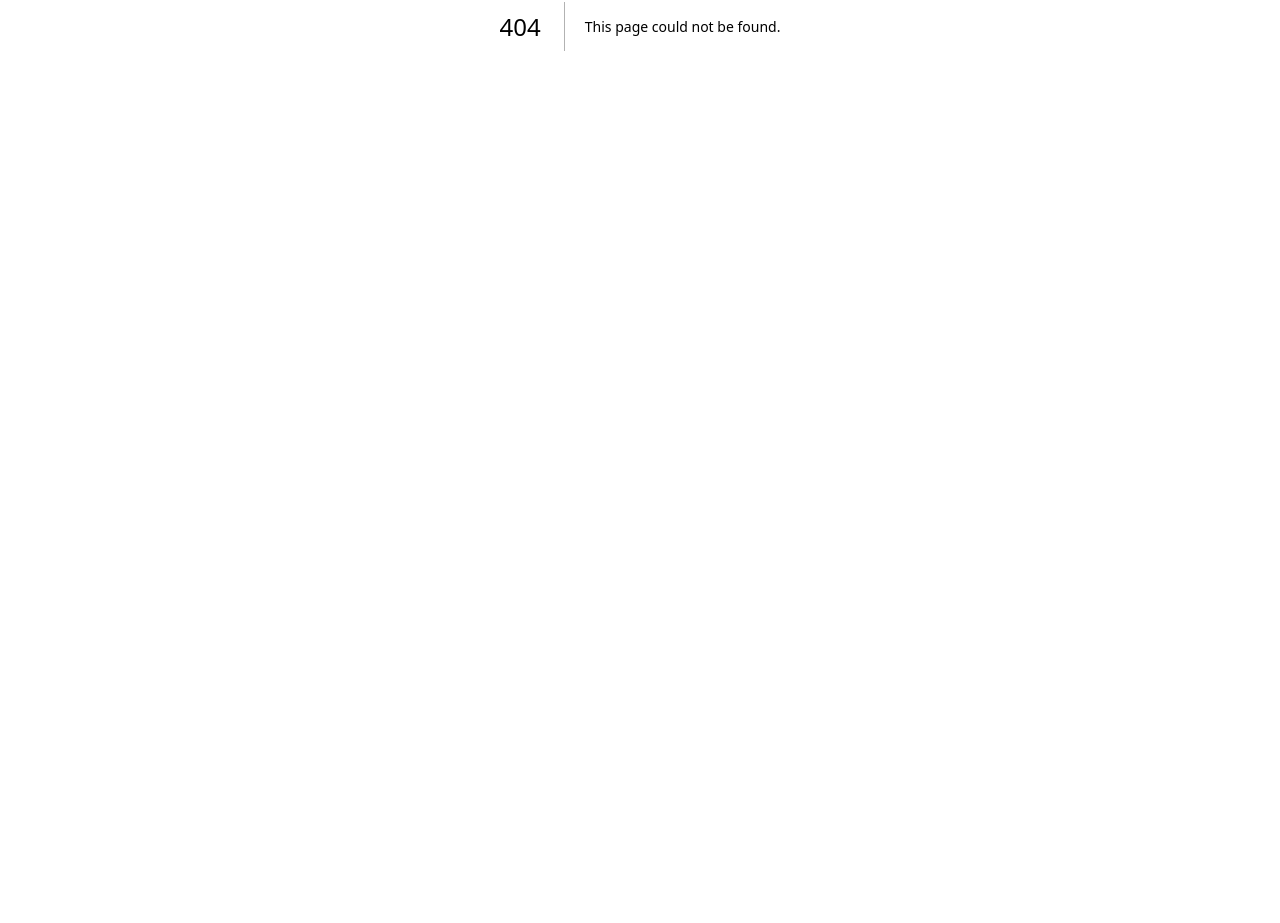
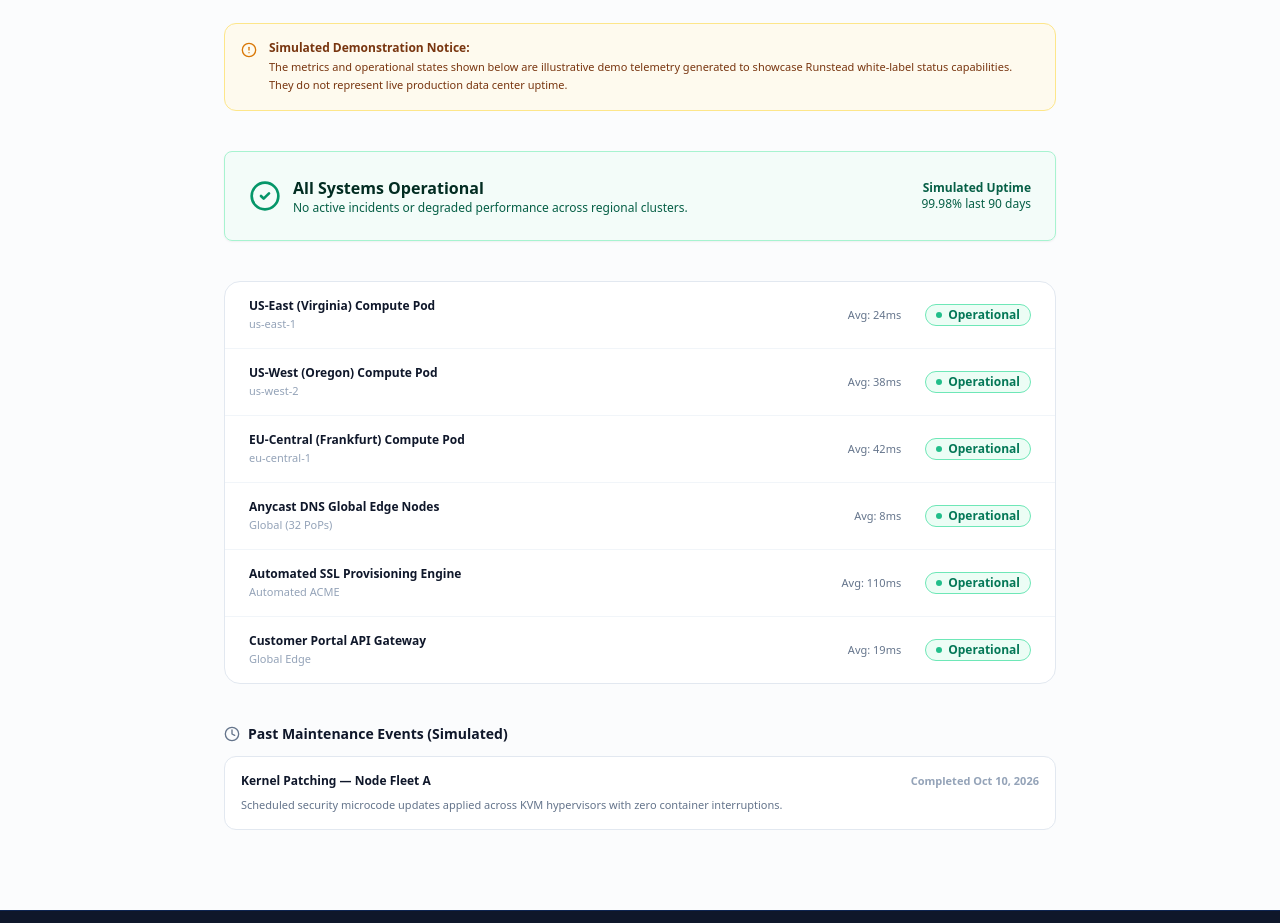
Before and after one commit to eshanized/Runstead, a Next.js app: page /demo/storefront-preview/status in a window 1280 px wide. Before the commit this address had no page. Shown: the part 374-1297 px from the top of the page. Before the commit the page ends 800 px from the top, so only its background shows below. Built offline with nearby package versions, Linux system fonts and the light colour scheme.

Commit message:
feat(storefront): add storefront preview status page

```diff
--- /dev/null
+++ b/app/demo/storefront-preview/status/page.tsx
@@ -0,0 +1,105 @@
+'use client';
+
+import { Activity, CheckCircle2, AlertCircle, Clock, Server, Globe } from 'lucide-react';
+import { useDemo } from '@/lib/demo/store';
+import { StorefrontLayout } from '@/components/storefront/storefront-layout';
+import { Badge } from '@/components/ui/badge';
+import { Card, CardContent } from '@/components/ui/card';
+
+const CLUSTERS = [
+  { name: 'US-East (Virginia) Compute Pod', region: 'us-east-1', status: 'Operational', latency: '24ms' },
+  { name: 'US-West (Oregon) Compute Pod', region: 'us-west-2', status: 'Operational', latency: '38ms' },
+  { name: 'EU-Central (Frankfurt) Compute Pod', region: 'eu-central-1', status: 'Operational', latency: '42ms' },
+  { name: 'Anycast DNS Global Edge Nodes', region: 'Global (32 PoPs)', status: 'Operational', latency: '8ms' },
+  { name: 'Automated SSL Provisioning Engine', region: 'Automated ACME', status: 'Operational', latency: '110ms' },
+  { name: 'Customer Portal API Gateway', region: 'Global Edge', status: 'Operational', latency: '19ms' },
+];
+
+export default function SystemStatusPage() {
+  const { state } = useDemo();
+  const config = state.publishedStorefront || state.storefront;
+
+  return (
+    <StorefrontLayout overrideConfig={config}>
+      <div className="bg-slate-50/60 py-12 sm:py-20">
+        <div className="mx-auto max-w-4xl px-4 sm:px-6 lg:px-8 space-y-10">
+          {/* Header */}
+          <div className="text-center space-y-3">
+            <Badge variant="outline" className="border-emerald-300 text-emerald-700 bg-emerald-50">
+              Live Infrastructure Telemetry
+            </Badge>
+            <h1 className="text-3xl font-extrabold tracking-tight text-slate-950 sm:text-4xl">
+              Platform System Status
+            </h1>
+            <p className="text-sm text-slate-600 max-w-xl mx-auto">
+              Simulated real-time operational status for host nodes, container clusters, and global DNS networks.
+            </p>
+          </div>
+
+          {/* Simulation Notice Banner */}
+          <div className="rounded-xl border border-amber-200 bg-amber-50/80 p-4 text-xs text-amber-900 flex items-start gap-3">
+            <AlertCircle className="h-4 w-4 text-amber-600 shrink-0 mt-0.5" />
+            <div className="space-y-0.5">
+              <span className="font-bold">Simulated Demonstration Notice:</span>
+              <p className="text-[11px] leading-relaxed">
+                The metrics and operational states shown below are illustrative demo telemetry generated to showcase Runstead white-label status capabilities. They do not represent live production data center uptime.
+              </p>
+            </div>
+          </div>
+
+          {/* Overall Health Card */}
+          <Card className="border-emerald-200 bg-emerald-50/50 p-6 flex items-center justify-between">
+            <div className="flex items-center gap-3">
+              <CheckCircle2 className="h-8 w-8 text-emerald-600" />
+              <div>
+                <h3 className="font-bold text-base text-emerald-950">All Systems Operational</h3>
+                <p className="text-xs text-emerald-800">No active incidents or degraded performance across regional clusters.</p>
+              </div>
+            </div>
+            <div className="hidden sm:block text-right text-xs text-emerald-800">
+              <div className="font-bold">Simulated Uptime</div>
+              <div>99.98% last 90 days</div>
+            </div>
+          </Card>
+
+          {/* Cluster Status Rows */}
+          <div className="rounded-2xl border border-slate-200 bg-white overflow-hidden shadow-xs divide-y divide-slate-100">
+            {CLUSTERS.map((cluster) => (
+              <div key={cluster.name} className="p-4 sm:px-6 flex items-center justify-between text-xs">
+                <div className="space-y-0.5">
+                  <div className="font-bold text-slate-900">{cluster.name}</div>
+                  <div className="text-[11px] text-slate-400">{cluster.region}</div>
+                </div>
+
+                <div className="flex items-center gap-6">
+                  <span className="text-slate-500 hidden sm:inline text-[11px]">Avg: {cluster.latency}</span>
+                  <Badge variant="outline" className="border-emerald-300 bg-emerald-50 text-emerald-700 font-semibold gap-1.5">
+                    <span className="h-1.5 w-1.5 rounded-full bg-emerald-500 animate-pulse" />
+                    {cluster.status}
+                  </Badge>
+                </div>
+              </div>
+            ))}
+          </div>
+
+          {/* Recent Maintenance Log */}
+          <div className="space-y-3">
+            <h3 className="font-bold text-sm text-slate-900 flex items-center gap-2">
+              <Clock className="h-4 w-4 text-slate-500" />
+              Past Maintenance Events (Simulated)
+            </h3>
+            <div className="rounded-xl border border-slate-200 bg-white p-4 text-xs text-slate-600 space-y-2">
+              <div className="flex justify-between font-semibold text-slate-900">
+                <span>Kernel Patching — Node Fleet A</span>
+                <span className="text-slate-400 text-[11px]">Completed Oct 10, 2026</span>
+              </div>
+              <p className="text-[11px] text-slate-500">
+                Scheduled security microcode updates applied across KVM hypervisors with zero container interruptions.
+              </p>
+            </div>
+          </div>
+        </div>
+      </div>
+    </StorefrontLayout>
+  );
+}
```
